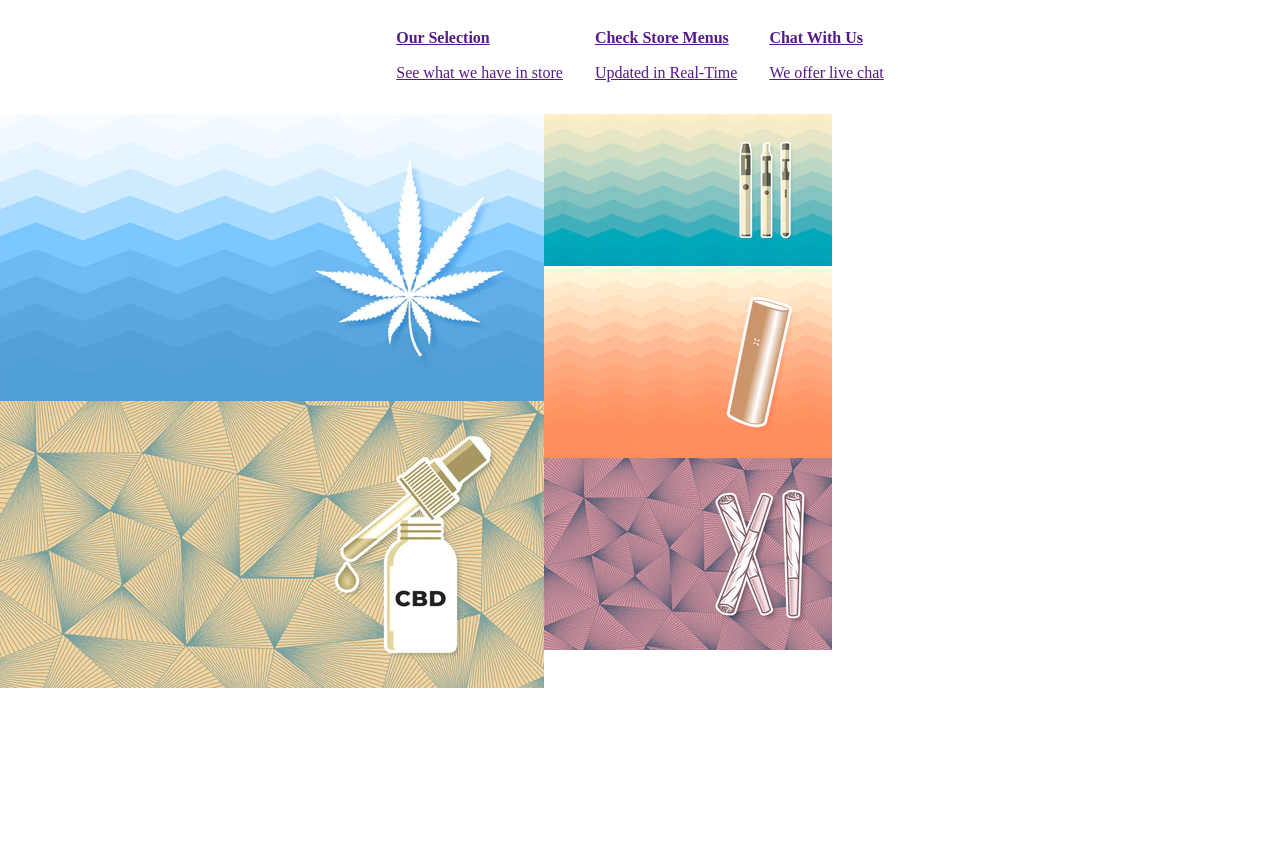
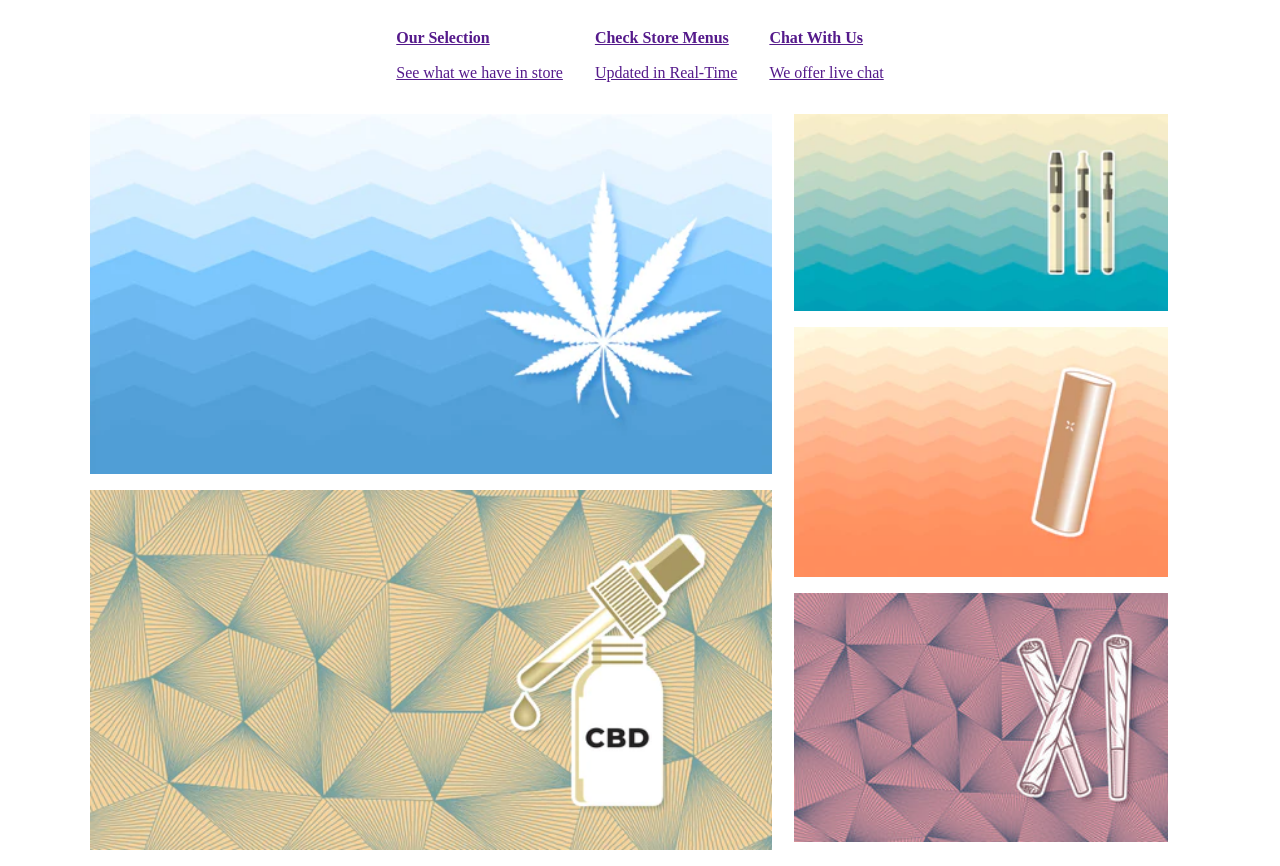
Before and after one commit to msuddaby/delta9, a plain HTML site: page index.html in a window 1280 px wide. Shown: the part 74-940 px from the top of the page. Before the commit the page ends 800 px from the top, so only its background shows below. Drawn offline with Linux system fonts and the light colour scheme.

Commit message:
Figured out the layout stuff

```diff
--- a/css/style.css
+++ b/css/style.css
@@ -57,7 +57,25 @@ header p {
 
 .boxes {
     display: flex;
+    flex-direction: column;
+    align-items: flex-start;
+    max-width: 1100px;
+    margin: 0 auto;
 }
+
+
+.row {
+    width: 100%;
+}
+
+article {
+    margin-bottom: 16px;
+}
+
+article img {
+    width: 100%;
+}
+
 
 @media (min-width: 768px) {
     header p {
@@ -67,5 +85,24 @@ header p {
     header .dk-blue .container {
         display: flex;
         justify-content: space-between;
+
     }
+
+    .boxes {
+        flex-direction: row;
+    }
+
+
+
+    .row:first-of-type {
+        width: 62%;
+        margin-right: 2%;
+    }
+
+    .row:last-of-type {
+        width: 34%;
+    }
+
+
+
 }
```
